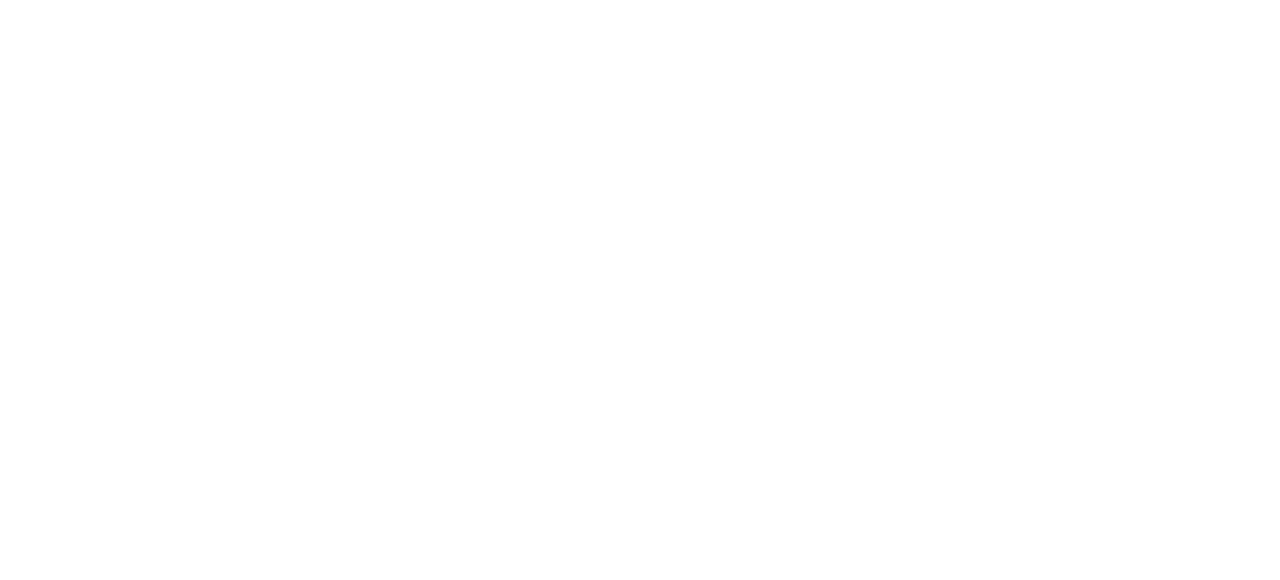
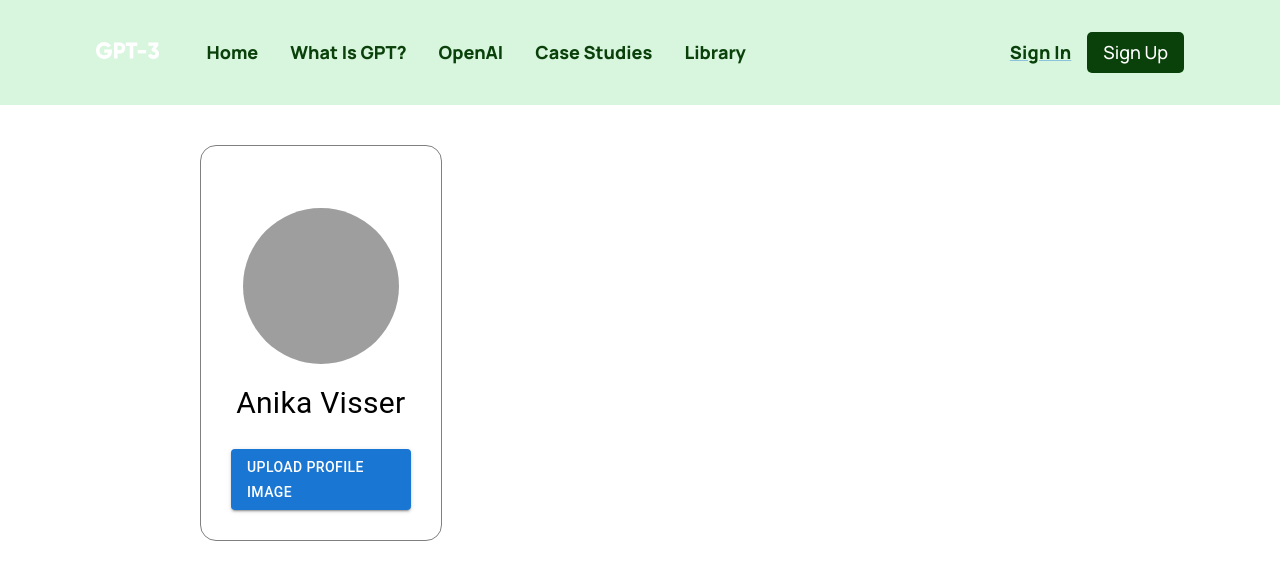
Before and after one commit to bhavesh14319/AngryNerds_Hack7.0, a React (Create React App) app in the folder frontend/: page /Profile in a window 1280 px wide. Before the commit this address had no page. Shown: the top 580 px of the page. Built offline with nearby package versions, Linux system fonts and the light colour scheme; grey boxes are pictures that could not be loaded.

Commit message:
profile started

```diff
--- a/frontend/package.json
+++ b/frontend/package.json
@@ -23,8 +23,8 @@
     "web-vitals": "^2.1.4"
   },
   "scripts": {
-    "start": "react-scripts --openssl-legacy-provider start",
-    "build": "react-scripts --openssl-legacy-provider build",
+    "start": "react-scripts  start",
+    "build": "react-scripts  build",
     "test": "react-scripts test",
     "eject": "react-scripts eject"
   },
--- a/frontend/src/App.js
+++ b/frontend/src/App.js
@@ -9,6 +9,7 @@ import Equipments from "./pages/Equipments/Equipments";
 import Landing from "../src/pages/Landing/Landing";
 import { ChakraProvider } from "@chakra-ui/react";
 import Government from "./pages/Schemes/Governmnet";
+import FarmerProfile from "./pages/Help/FarmerProfile/FarmerProfile";
 
 const theme = createTheme({
   palette: {
@@ -29,6 +30,7 @@ function App() {
             <Route path="/products" element={<Equipments />} />
             <Route path="/landing" element={<Landing />} />
             <Route path="/governmnet" element={<Government />} />
+            <Route path="/Profile" element={<FarmerProfile />} />
           </Routes>
         </BrowserRouter>
       // </ChakraProvider>
--- /dev/null
+++ b/frontend/src/pages/Help/FarmerProfile/FarmerProfile.jsx
@@ -0,0 +1,169 @@
+import {
+  Avatar,
+  Box,
+  Button,
+  FormControl,
+  Grid,
+  InputLabel,
+  MenuItem,
+  Select,
+  TextField,
+  Typography,
+} from "@mui/material";
+import React from "react";
+import Navbar from "../../../components/navbar/Navbar";
+
+function FarmerProfile() {
+  return (
+    <>
+      <Navbar />
+      <div
+        className="profile_container"
+        style={{
+          display: "flex",
+          //   alignItems: "center",
+          //   justifyContent: "center",
+          flexDirection: "row",
+          margin: "0 200px",
+        }}
+      >
+        <div
+          className="profile_image"
+          style={{
+            flex: 1,
+            padding: "30px",
+            border: "1px solid grey",
+            borderRadius: "1rem",
+            marginTop: "40px ",
+          }}
+        >
+          <Box
+            sx={{
+              display: "flex",
+              alignItems: "center",
+              justifyContent: "center",
+              flexDirection: "column",
+              pt: 4,
+            }}
+          >
+            <Avatar
+              alt="Remy Sharp"
+              src="/static/images/avatar/1.jpg"
+              sx={{ width: 156, height: 156, mb: 2 }}
+            />
+            <Typography varinat="h2" fontSize={30} sx={{ mb: 3 }}>
+              Anika Visser
+            </Typography>
+            <Button variant="contained" component="label" fullWidth>
+              Upload Profile Image
+              <input hidden accept="image/*" multiple type="file" />
+            </Button>
+          </Box>
+        </div>
+         <div
+          className="profile_details"
+          style={{ flex: 3, padding: "20px 50px " }}
+        >
+          {/*
+          <Typography variant="h4">Profile</Typography>
+          <Typography variant="h6">The information can be edited</Typography>
+          <Grid container spacing={2} sx={{ mt: 5 }}>
+            <Grid item xs={12} sm={6}>
+              <TextField
+                autoComplete="given-name"
+                name="firstName"
+                required
+                fullWidth
+                id="firstName"
+                label="First Name"
+                autoFocus
+              />
+            </Grid>
+            <Grid item xs={12} sm={6}>
+              <TextField
+                required
+                fullWidth
+                id="lastName"
+                label="Last Name"
+                name="lastName"
+                autoComplete="family-name"
+              />
+            </Grid>
+            <Grid item xs={12}>
+              <TextField
+                required
+                fullWidth
+                id="phone"
+                label="Phone Number"
+                name="phone"
+                autoComplete="Phone Number"
+              />
+            </Grid>
+            <Grid item xs={12}>
+              <TextField
+                required
+                fullWidth
+                id="Aadhar Number"
+                label="Aadhar Number"
+                name="Aadhar Number"
+                autoComplete="Aadhar Number"
+              />
+            </Grid>
+
+            <Grid item xs={12} sm={6}>
+              <FormControl fullWidth>
+                <InputLabel id="demo-simple-select-label">
+                  Location (City)
+                </InputLabel>
+                <Select
+                  labelId="demo-simple-select-label"
+                  id="demo-simple-select"
+                  // value={age}
+                  label="Loaction (City)"
+                  // onChange={handleChange}
+                >
+                  <MenuItem value={10}>Jalandhar</MenuItem>
+                  <MenuItem value={20}>Rajkot</MenuItem>
+                  <MenuItem value={30}>Thane</MenuItem>
+                  <MenuItem value={30}>Thane</MenuItem>
+                  <MenuItem value={30}>Thane</MenuItem>
+                  <MenuItem value={30}>Thane</MenuItem>
+                  <MenuItem value={30}>Thane</MenuItem>
+                </Select>
+              </FormControl>
+            </Grid>
+            <Grid item xs={12} sm={6}>
+              <FormControl fullWidth>
+                <InputLabel id="demo-simple-select-label">State</InputLabel>
+                <Select
+                  labelId="demo-simple-select-label"
+                  id="demo-simple-select"
+                  // value={age}
+                  label="Loaction (City)"
+                  // onChange={handleChange}
+                >
+                  <MenuItem value={10}>Maharsathra</MenuItem>
+                  <MenuItem value={20}>Gujarat</MenuItem>
+                  <MenuItem value={30}>Thane</MenuItem>
+                  <MenuItem value={30}>Thane</MenuItem>
+                  <MenuItem value={30}>Thane</MenuItem>
+                  <MenuItem value={30}>Thane</MenuItem>
+                  <MenuItem value={30}>Thane</MenuItem>
+                </Select>
+              </FormControl>
+            </Grid>
+          </Grid>*/}
+
+
+        </div>
+      </div>
+      {/* <Box sx={{display:"flex" , justifyContent:"center"}}>
+        <Button variant="contained" >
+          Save details
+        </Button>
+      </Box> */}
+    </>
+  );
+}
+
+export default FarmerProfile;
--- a/frontend/src/pages/Schemes/SchemeCard.jsx
+++ b/frontend/src/pages/Schemes/SchemeCard.jsx
@@ -12,10 +12,10 @@ export default function SchemeCard({data}) {
   console.log(data)
 
   return (
-    <Card sx={{ width:'100%', maxHeight:'400px', height:'100%'}}>
+    <Card sx={{ width:'100%', maxHeight:'400px', height:'100%' ,borderRadius:'1rem' , boxShadow:'7'}}>
       <a href={`${data.href}`} target="_blank" rel='noreferrer' style={{textDecoration:'none', color:'black'}}>
       <CardContent>
-      <Typography variant="h3" color="text.secondary">
+      <Typography align='center' variant="h6" color="#379237">
           {data.title}
         </Typography>
       </CardContent>
@@ -28,7 +28,7 @@ export default function SchemeCard({data}) {
       />
       <CardContent>
 
-        <Typography variant="body2" color="text.secondary" sx={{textJustify:"center", textAlign:'justify'}}>
+        <Typography variant="body2" color="#379237" sx={{textJustify:"center", textAlign:'justify',fontWeight:'300'}}>
           {data.text}
         </Typography>
       </CardContent>
```
Also changed, not shown: frontend/src/pages/Schemes/Governmnet.jsx (+47 -39 lines), frontend/src/pages/Help/FarmerProfile/ProductsCaraousel.jsx (added), frontend/src/pages/Login/SignUp.jsx (line endings or trailing spaces).
